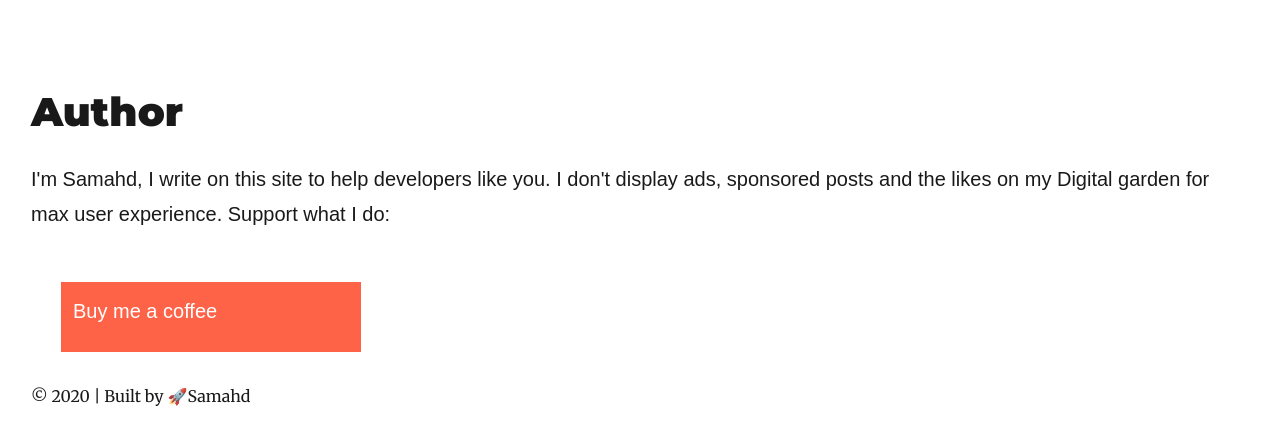
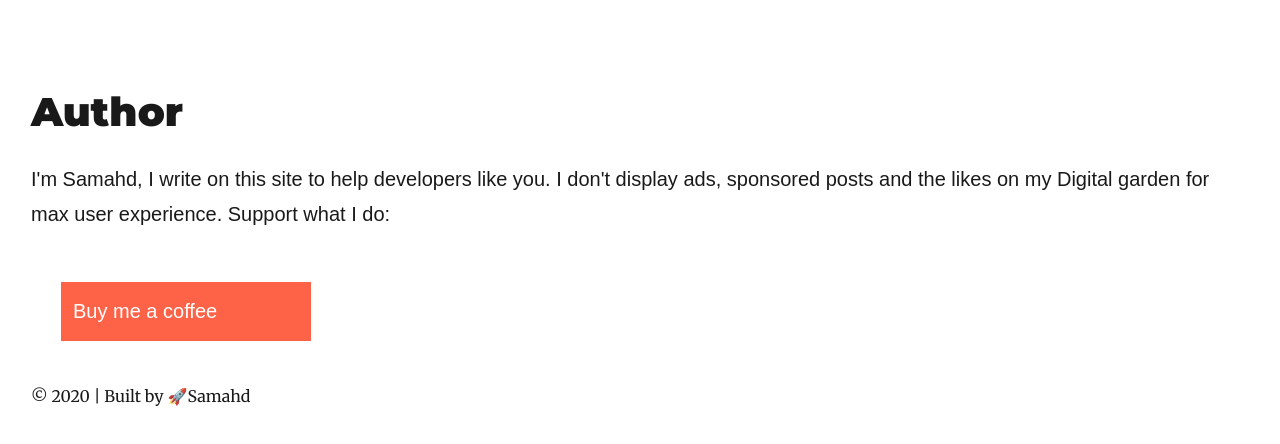
Before and after one commit to samahd626/learnfromsamahd, a Gatsby site: page / in a window 1280 px wide. Shown: the part 1454-1898 px from the top of the page. Built offline with nearby package versions, Linux system fonts and the light colour scheme; Gatsby itself is replaced by a stand-in of ours; some packages are replaced by stand-ins of ours.

Commit message:
Update grid.css

```diff
--- a/src/styles/grid.css
+++ b/src/styles/grid.css
@@ -17,8 +17,7 @@
     color: white;
 
     margin: 30px;
-    width: 300px;
-    height: 70px;
+    width: 250px;
 }
 .box2{
     display: flex;
```
